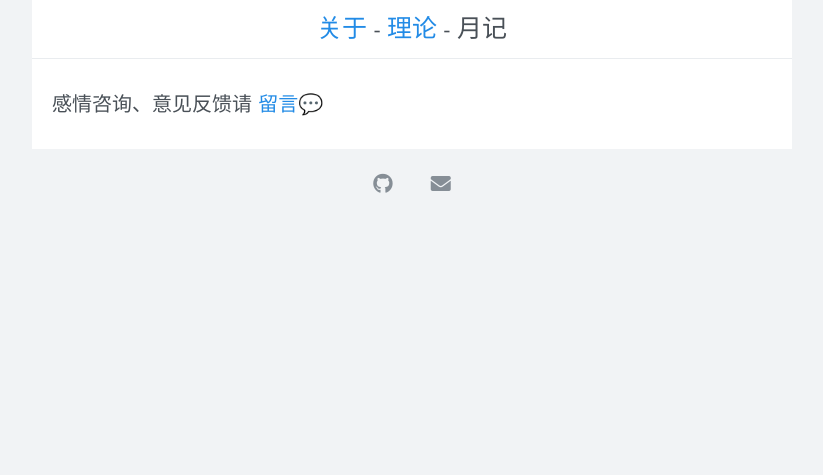
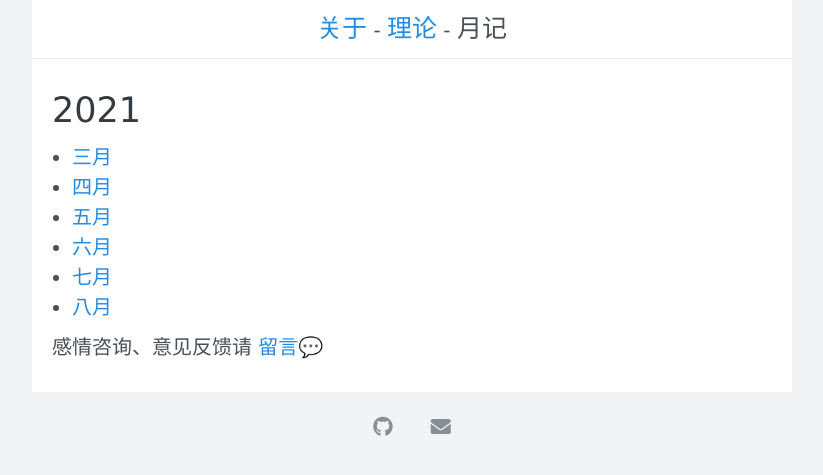
Before and after one commit to xuyilife/xuyilife.github.io, a Jekyll site: the page built from pages/timeline.md, in a window 1280 px wide. Shown: the top 475 px of the page, without its empty margins (228-1051 px from the left). Built offline with Jekyll 4.4.1, drawn with Linux system fonts in a browser that asks for light colours; nearby versions of some CDN libraries.

Commit message:
时间线目录

```diff
--- a/pages/timeline.md
+++ b/pages/timeline.md
@@ -3,9 +3,11 @@ layout: page
 title: 月记
 ---
 
+# 2021
+
 <ul>
 {% for page in site.pages %}
-  {% if page.dir == "/posts/timeline/" %}
+  {% if page.dir == "/posts/timeline/2021/" %}
     <li> <a href="{{ page.url | relative_url }}">{{ page.title }}</a> </li>
   {% endif %}
 {% endfor %}
```
